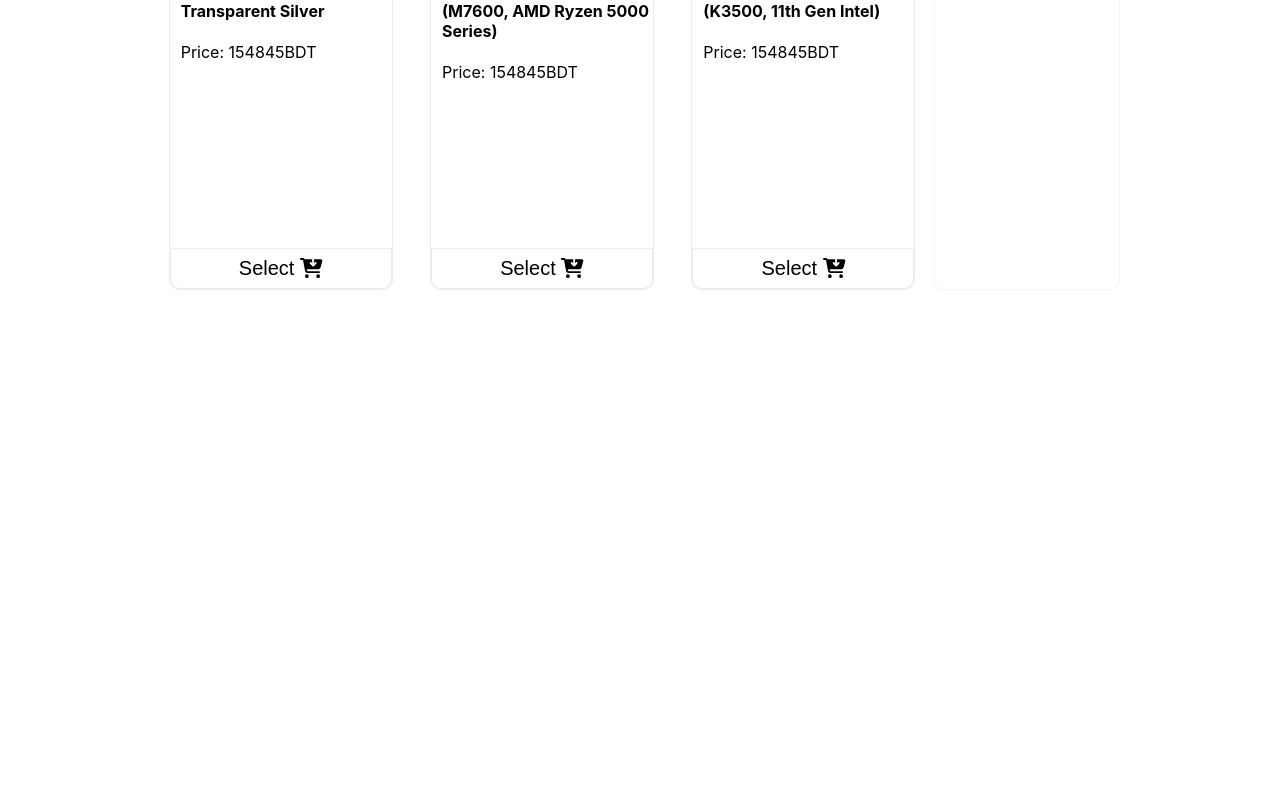
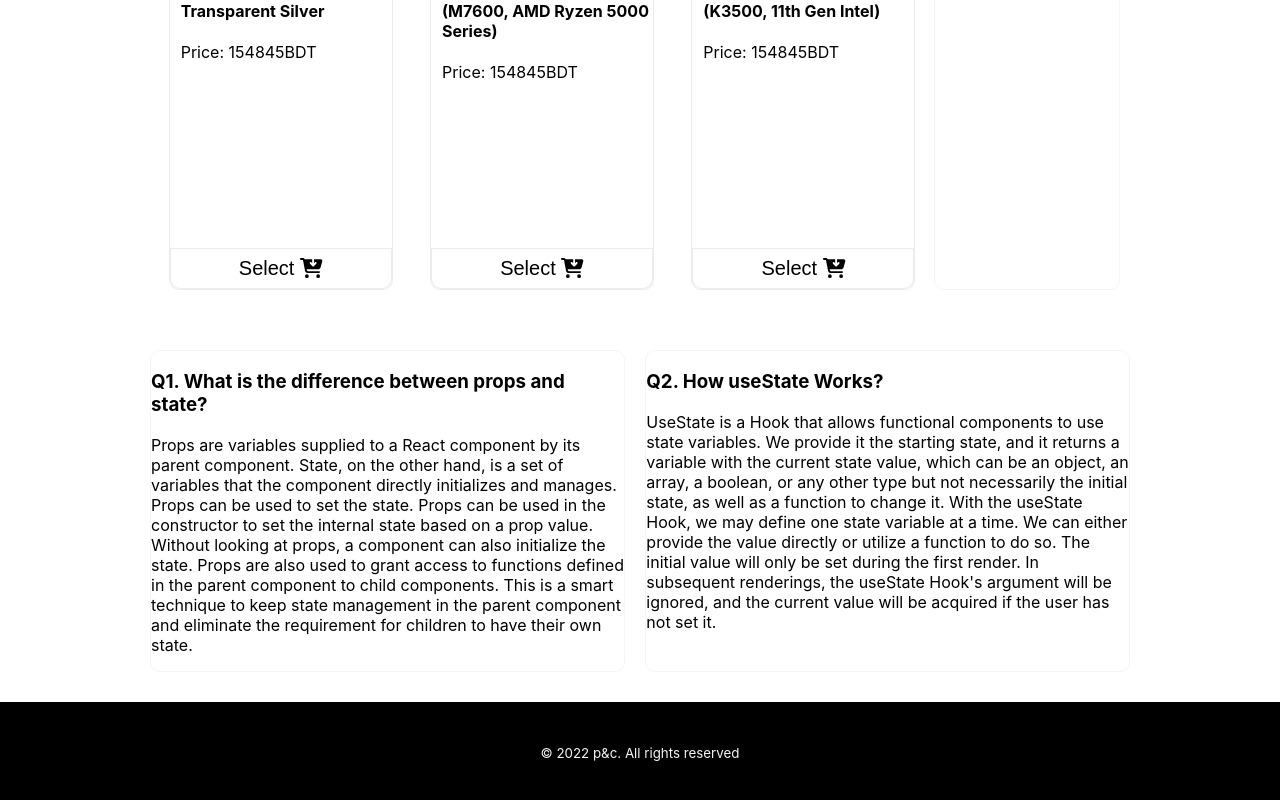
Before and after one commit to Marzan1810662/pick-and-choose, a React (Create React App) app: page / in a window 1280 px wide. Shown: the part 1940-2740 px from the top of the page. Before the commit the page ends 2260 px from the top, so only its background shows below. Built offline with nearby package versions, Linux system fonts and the light colour scheme.

Commit message:
footer added

```diff
--- a/src/App.js
+++ b/src/App.js
@@ -1,12 +1,16 @@
 import './App.css';
+import Footer from './Components/Footer/Footer';
 import Header from './Components/Header/Header';
 import Homepage from './Components/Homepage/Homepage';
+import QuestionAnswer from './Components/QuestionAnswer/QuestionAnswer';
 
 function App() {
   return (
     <div className='main-container'>
       <Header></Header>
       <Homepage></Homepage>
+      <QuestionAnswer></QuestionAnswer>
+      <Footer></Footer>
     </div>
   );
 }
--- /dev/null
+++ b/src/Components/Footer/Footer.css
@@ -0,0 +1,10 @@
+.footer-container{
+    background-color: black;
+    height: 100px;
+    text-align: center;
+}
+
+.footer-container p{
+    color: whitesmoke;
+    padding-top: 40px;
+}
--- /dev/null
+++ b/src/Components/Footer/Footer.js
@@ -0,0 +1,12 @@
+import React from 'react';
+import './Footer.css'
+
+const Footer = () => {
+    return (
+        <div className='footer-container'>
+            <p><small> © 2022 p&c. All rights reserved</small></p>
+        </div>
+    );
+};
+
+export default Footer;
--- a/src/Components/Homepage/Homepage.css
+++ b/src/Components/Homepage/Homepage.css
@@ -4,6 +4,7 @@
     padding-bottom: 30px;
     margin-left:  150px;
     margin-right:  150px;
+    margin-bottom: 30px;
 }
 .all-products-container{
     display: grid;
@@ -29,7 +30,7 @@
     .all-products-container{
         display: grid;
     grid-template-columns: repeat(1, 1fr);
-    grid-row-gap: 0.5%;
+    grid-row-gap: 0;
     }
     .cart-container{
         width: 86%;
@@ -42,8 +43,8 @@
         margin-right:  0;
     }
     .all-products-container{
-    display: grid;
-    grid-template-columns: repeat(2, 1fr);
-    grid-row-gap: 0.5%;
+        display: grid;
+        grid-template-columns: repeat(2, 1fr);
+        grid-row-gap: 0;
     }
 }
--- a/src/Components/QuestionAnswer/QuestionAnswer.css
+++ b/src/Components/QuestionAnswer/QuestionAnswer.css
@@ -3,7 +3,7 @@
     justify-content: space-between;
     margin-left:  150px;
     margin-right:  150px;
-    margin-bottom: 50px;
+    margin-bottom: 30px;
 }
 
 .q1-container{
@@ -34,3 +34,6 @@
         padding: 0 5px;
     }
 }
+@media screen and (min-width: 567px) and (max-width: 768px){
+
+}
```
